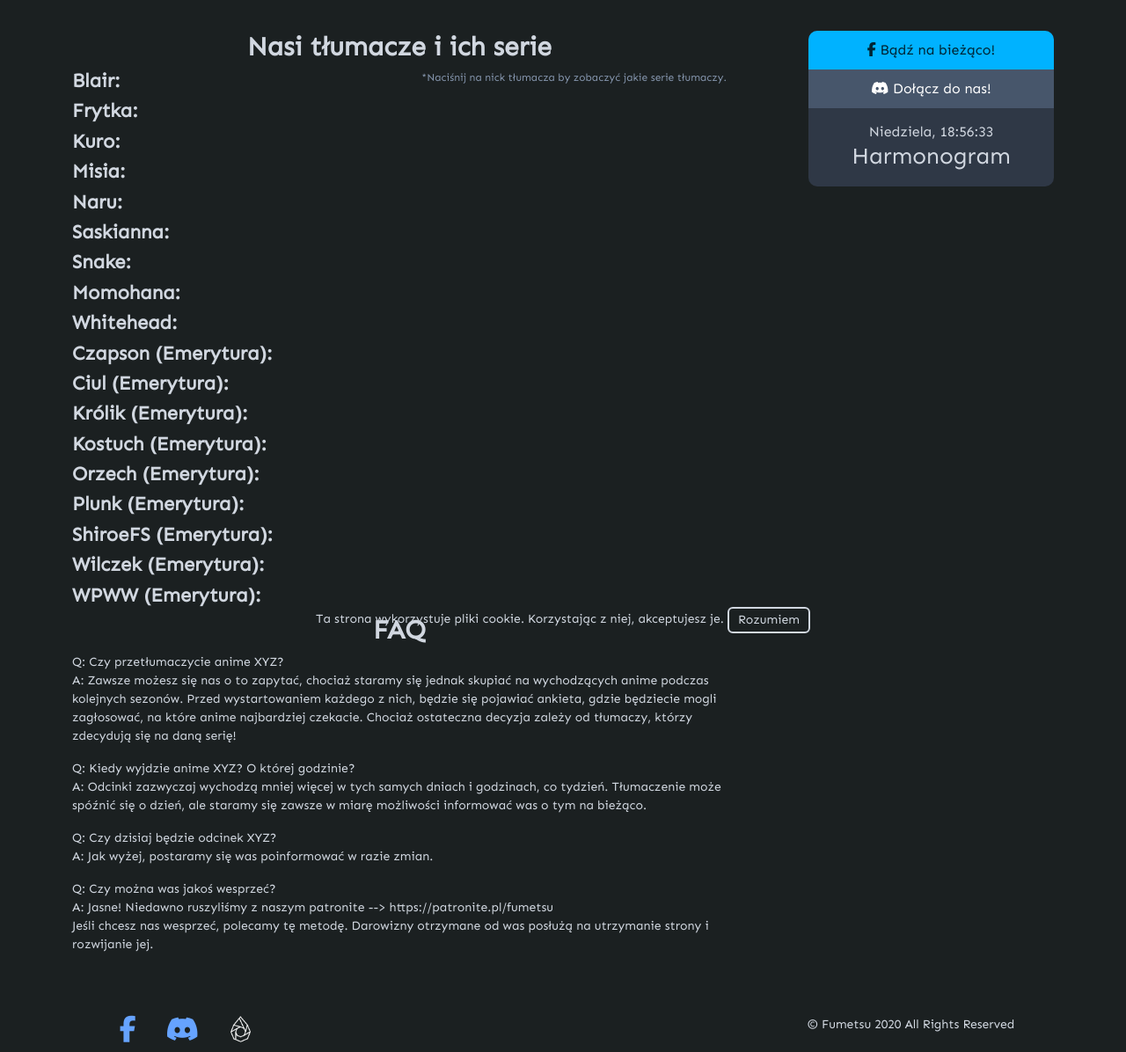
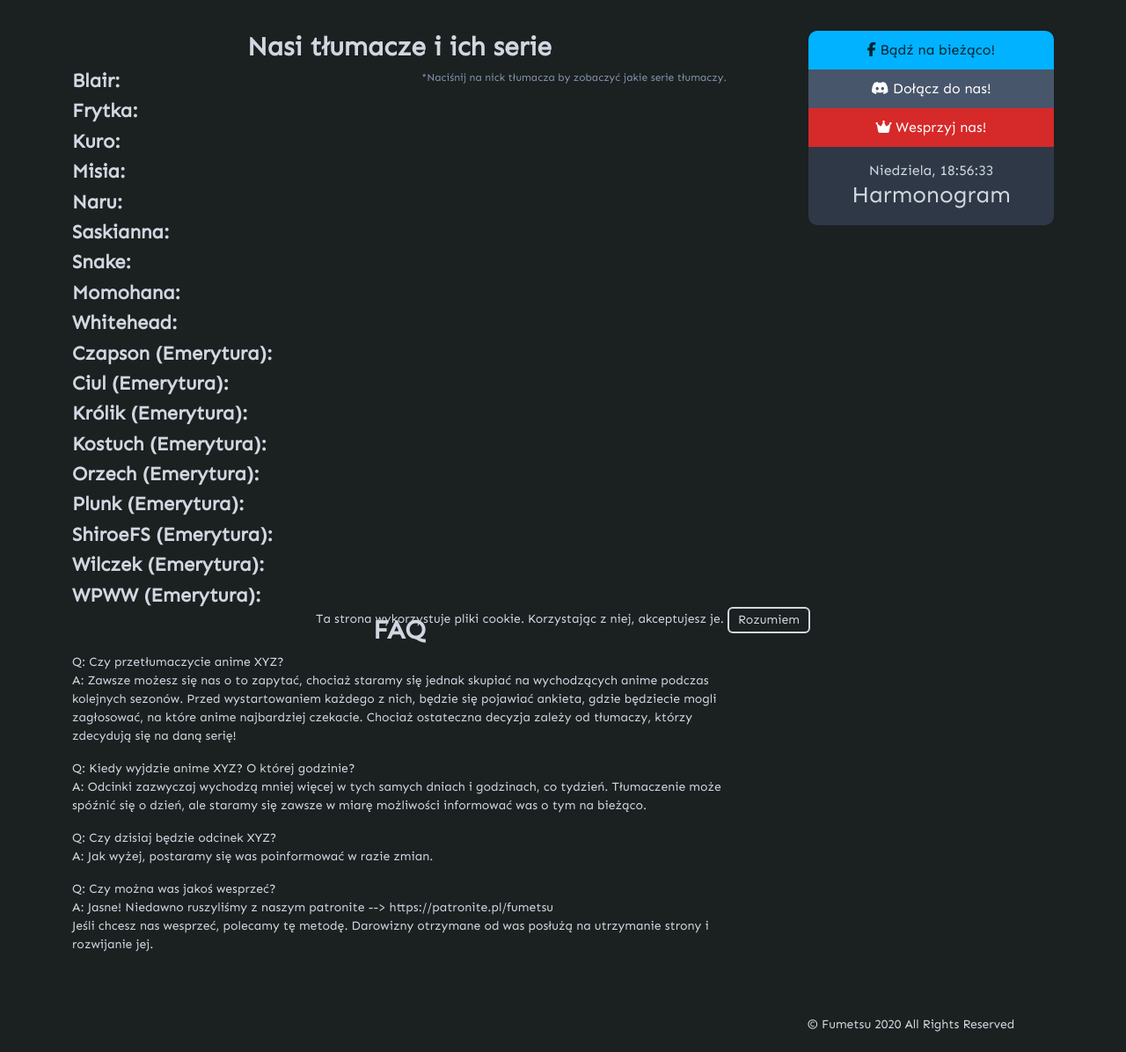
Before and after one commit to ccandour/fumetsu-website, a Django app: template fumetsu/templates/fumetsu/about.html in a window 1280 px wide. Shown: the part 60-1256 px from the top of the page at 88% size. Run offline with Django 3.2, Linux system fonts and the light colour scheme; the template is opened without the code that fills it, so the values that code supplies are empty; some libraries are stand-ins or nearby versions.

Commit message:
feat: added patronite to the side menu

```diff
--- a/fumetsu/static/fumetsu/css/style.css
+++ b/fumetsu/static/fumetsu/css/style.css
@@ -229,25 +229,24 @@ h2
 	padding: 20px;
 }
 
-.fb{
+.facebook{
 	border-top-left-radius: 10px;
 	border-top-right-radius: 10px;
+}
+
+.patronite-icon {
+	height: 16px;
 }
 .ftr-fb:hover{
 	background-color: #3C5A99;
 	border: none;
 }
 
-.fb:hover{
-}
-
-.dc{
-	background-color: #2C2F33;
-}
 .ftr-dc:hover{
 	background-color: #2C2F33;
 }
-.pt{
+
+.pt {
 	 position: relative;
 	height: 30px;
 	width: 27px;
--- a/fumetsu/templates/fumetsu/base.html
+++ b/fumetsu/templates/fumetsu/base.html
@@ -119,10 +119,11 @@
 		<section class="newsy container">
 			<div class="row">
 				<div class="col-12">
-
+                    <!-- Side Menu -->
 					<div class="col-lg-3 side-menu bg-dark float-end d-none d-lg-block">
-						<a href="https://www.facebook.com/fumetsusubs/" target="_blank"><div class="social fb text-bg-primary"><div></div><i class="fab fa-facebook-f"></i> Bądź na bieżąco!</div></a>
-						<a href="https://discord.gg/t5phVKT" target="_blank"><div class="social dc text-bg-secondary"><i class="fab fa-discord"></i> Dołącz do nas!</div></a>
+						<a href="https://www.facebook.com/fumetsusubs/" target="_blank"><div class="social facebook text-bg-primary"><div></div><i class="fab fa-facebook-f"></i> Bądź na bieżąco!</div></a>
+						<a href="https://discord.gg/t5phVKT" target="_blank"><div class="social text-bg-secondary"><i class="fab fa-discord"></i> Dołącz do nas!</div></a>
+                        <a href="https://discord.gg/t5phVKT" target="_blank"><div class="social text-bg-danger"><i class="fa-solid fa-crown"></i> Wesprzyj nas!</div></a>
 						<div class="on-air">
 							<div id="clock"></div>
 
@@ -158,11 +159,6 @@
 <footer class="ftr container-fluid">
     <div class="row justify-content-center">
         <div class="col-12 col-lg-10">
-            <div class="float-start">
-                <a href="https://www.facebook.com/fumetsusubs/" target="_blank"><div class="float-start ftr-ico ftr-fb"><i class="fab fa-facebook-f"></i></div></a>
-                <a href="https://discord.gg/t5phVKT" target="_blank"><div class="float-start ftr-ico ftr-dc"><i class="fab fa-discord"></i></div></a>
-                <a href="https://patronite.pl/fumetsu" target="_blank"><div class="float-start ftr-ico ftr-pt"><img src="{% static 'fumetsu/img/patronite.png' %}" class="pt"></div></a>
-            </div>
             <div class="float-end p-2 d-none d-md-block">© Fumetsu 2020 All Rights Reserved</div>
         </div>
     </div>
--- a/hentaiterment/templates/hentaiterment/base.html
+++ b/hentaiterment/templates/hentaiterment/base.html
@@ -101,8 +101,8 @@
 				<div class="col-12">
 
 					<div class="col-lg-3 side-menu alt-bg float-end d-none d-lg-block">
-						<a href="https://www.facebook.com/fumetsusubs/" target="_blank"><div class="social fb"><div></div><i class="fab fa-facebook-f"></i> Bądź na bieżąco!</div></a>
-						<a href="https://discord.gg/t5phVKT" target="_blank"><div class="social dc"><i class="fab fa-discord"></i> Dołącz do nas!</div></a>
+						<a href="https://www.facebook.com/fumetsusubs/" target="_blank"><div class="social facebook"><div></div><i class="fab fa-facebook-f"></i> Bądź na bieżąco!</div></a>
+						<a href="https://discord.gg/t5phVKT" target="_blank"><div class="social discord"><i class="fab fa-discord"></i> Dołącz do nas!</div></a>
 					</div>
 
 					{% if messages %}
```
